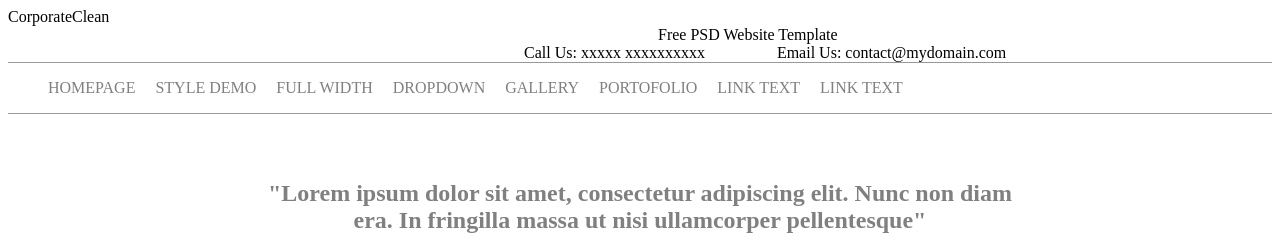
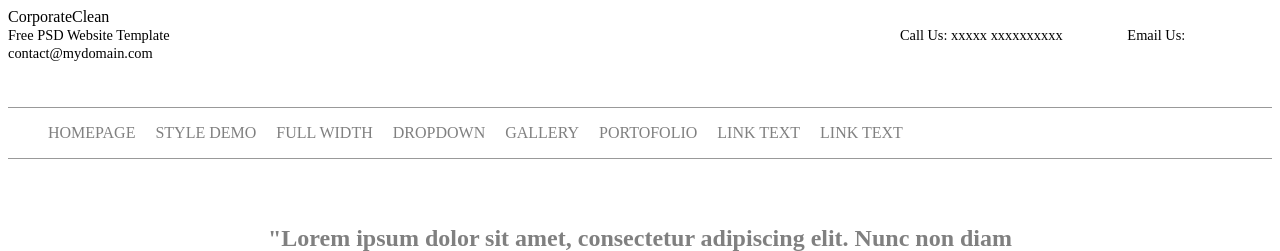
Before and after one commit to RetineCocaj/BI_19-20_Gr8, a PHP site: page / in a window 1280 px wide. Shown: the top 251 px of the page. Run offline with PHP 8.4, Linux system fonts and the light colour scheme.

Commit message:
Update stilizimiCSS.css

```diff
--- a/stilizimiCSS.css
+++ b/stilizimiCSS.css
@@ -16,17 +16,17 @@ font-family: "Garamond" sans-serif ;
 }
 header {
 	border-bottom: 0 solid #000;
+	padding-bottom: 45px;
+
+
 }
 header > h1 {
 	display: inline-block;
     color: #383939;
 }
 header span {
-	margin-left: 650px;
-}
-small{
-    padding:;
-    margin:0;
+	margin-left:0;
+   	font-size:0.9em;
 }
 #contact{
 
```
